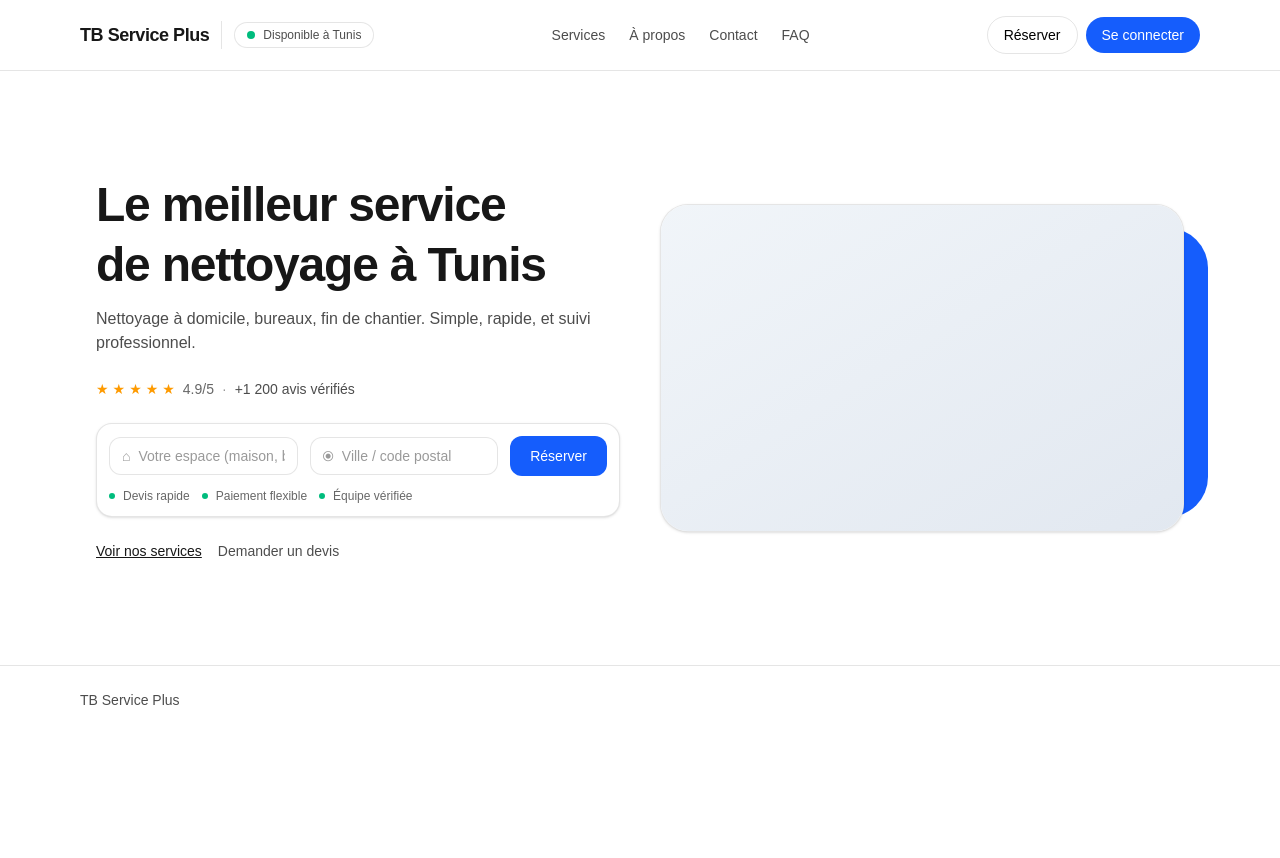
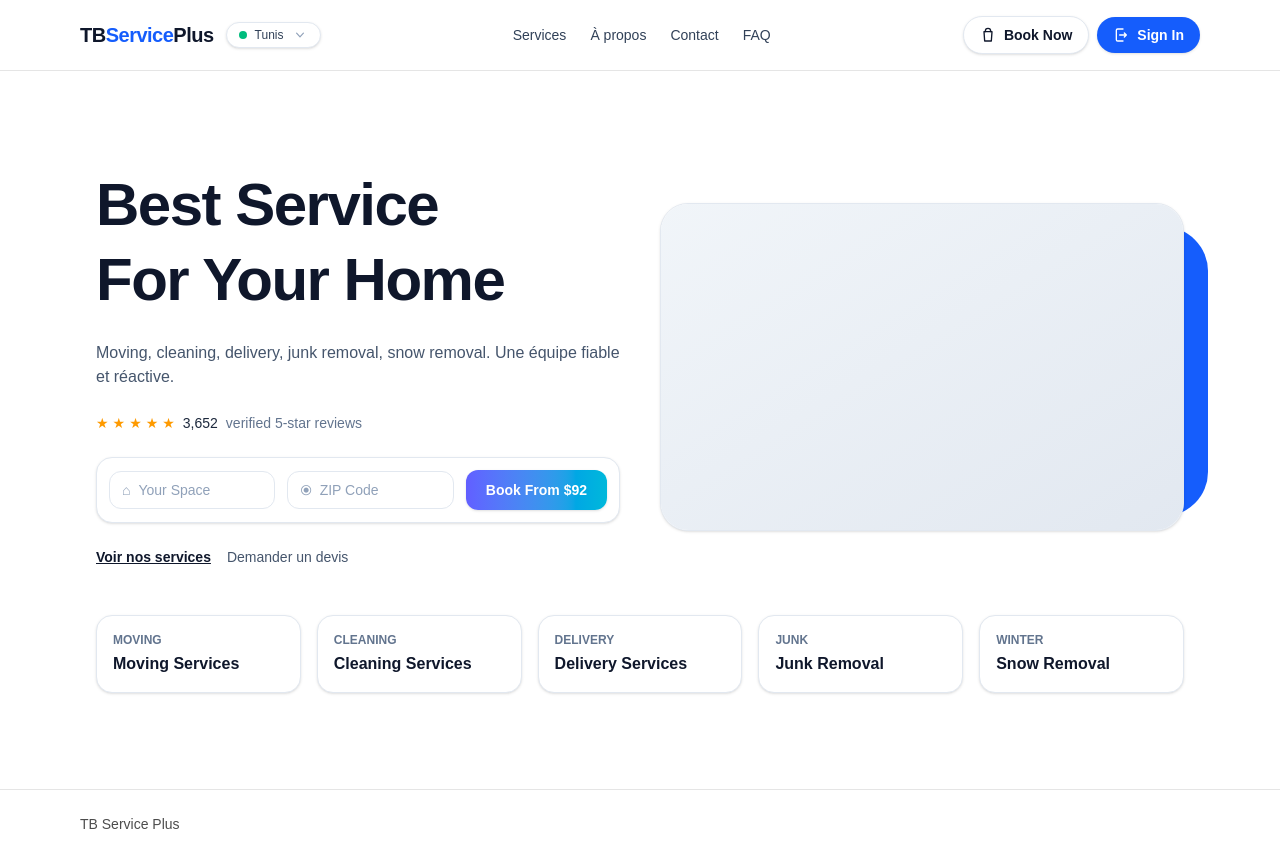
Before and after one commit to Aganzemc/tb-service-plus-ui, a Next.js app: page /page/home in a window 1280 px wide. Before the commit the page ends 800 px from the top, so only its background shows below. Built offline with nearby package versions, Linux system fonts and the light colour scheme.

Commit message:
page home

```diff
--- a/src/app/page/home/page.tsx
+++ b/src/app/page/home/page.tsx
@@ -2,21 +2,21 @@ import Link from "next/link";
 
 export default function HomePage() {
   return (
-    <div className="mx-auto grid max-w-6xl grid-cols-1 items-center gap-10 px-4 py-12 md:grid-cols-2 md:py-16">
+    <div className="mx-auto max-w-6xl px-4 py-10 md:py-14">
+      <div className="grid grid-cols-1 items-center gap-10 md:grid-cols-2">
         <section className="space-y-6">
-        <div className="space-y-3">
-          <h1 className="text-4xl font-semibold leading-tight tracking-tight md:text-5xl">
-            Le meilleur service
+          <h1 className="text-4xl font-semibold leading-tight tracking-tight text-slate-900 md:text-6xl">
+            Best Service
             <br />
-            de nettoyage à Tunis
+            For Your Home
           </h1>
-          <p className="max-w-xl text-black/70">
-            Nettoyage à domicile, bureaux, fin de chantier. Simple, rapide, et suivi
-            professionnel.
+
+          <p className="max-w-xl text-sm leading-6 text-slate-600 md:text-base">
+            Moving, cleaning, delivery, junk removal, snow removal. Une équipe fiable
+            et réactive.
           </p>
-        </div>
 
-        <div className="flex items-center gap-2 text-sm text-black/70">
+          <div className="flex items-center gap-2 text-sm text-slate-600">
             <div className="flex items-center gap-1 text-amber-500">
               <span aria-hidden>★</span>
               <span aria-hidden>★</span>
@@ -24,71 +24,79 @@ export default function HomePage() {
               <span aria-hidden>★</span>
               <span aria-hidden>★</span>
             </div>
-          <span className="text-black/60">4.9/5</span>
-          <span className="text-black/40">·</span>
-          <span>+1 200 avis vérifiés</span>
+            <span className="font-medium text-slate-800">3,652</span>
+            <span className="text-slate-500">verified 5-star reviews</span>
           </div>
 
-        <div className="rounded-2xl border border-black/10 bg-white p-3 shadow-sm">
+          <div className="rounded-2xl border border-slate-200 bg-white p-3 shadow-sm">
             <div className="grid grid-cols-1 gap-3 sm:grid-cols-[1fr_1fr_auto] sm:items-center">
-            <label className="flex items-center gap-2 rounded-xl border border-black/10 bg-white px-3 py-2 text-sm">
-              <span className="text-black/40" aria-hidden>
+              <label className="flex items-center gap-2 rounded-xl border border-slate-200 bg-white px-3 py-2 text-sm text-slate-700">
+                <span className="text-slate-400" aria-hidden>
                   ⌂
                 </span>
                 <input
-                className="w-full bg-transparent outline-none placeholder:text-black/40"
-                placeholder="Votre espace (maison, bureau…)"
+                  className="w-full bg-transparent outline-none placeholder:text-slate-400"
+                  placeholder="Your Space"
                 />
               </label>
-            <label className="flex items-center gap-2 rounded-xl border border-black/10 bg-white px-3 py-2 text-sm">
-              <span className="text-black/40" aria-hidden>
+              <label className="flex items-center gap-2 rounded-xl border border-slate-200 bg-white px-3 py-2 text-sm text-slate-700">
+                <span className="text-slate-400" aria-hidden>
                   ⦿
                 </span>
                 <input
-                className="w-full bg-transparent outline-none placeholder:text-black/40"
-                placeholder="Ville / code postal"
+                  className="w-full bg-transparent outline-none placeholder:text-slate-400"
+                  placeholder="ZIP Code"
                 />
               </label>
               <Link
                 href="/page/contact"
-              className="inline-flex items-center justify-center rounded-xl bg-blue-600 px-5 py-2.5 text-sm font-medium text-white hover:bg-blue-700"
+                className="inline-flex items-center justify-center rounded-xl bg-linear-to-r from-indigo-500 to-cyan-500 px-5 py-2.5 text-sm font-semibold text-white shadow-sm hover:opacity-95"
               >
-              Réserver
+                Book From $92
               </Link>
-          </div>
-
-          <div className="mt-3 flex flex-wrap items-center gap-3 text-xs text-black/60">
-            <span className="inline-flex items-center gap-2">
-              <span className="h-1.5 w-1.5 rounded-full bg-emerald-500" />
-              Devis rapide
-            </span>
-            <span className="inline-flex items-center gap-2">
-              <span className="h-1.5 w-1.5 rounded-full bg-emerald-500" />
-              Paiement flexible
-            </span>
-            <span className="inline-flex items-center gap-2">
-              <span className="h-1.5 w-1.5 rounded-full bg-emerald-500" />
-              Équipe vérifiée
-            </span>
             </div>
           </div>
 
           <div className="flex items-center gap-4">
-          <Link className="text-sm font-medium underline" href="/page/services">
+            <Link className="text-sm font-semibold text-slate-900 underline" href="/page/services">
               Voir nos services
             </Link>
-          <Link className="text-sm text-black/70 hover:text-black" href="/page/contact">
+            <Link className="text-sm text-slate-600 hover:text-slate-900" href="/page/contact">
               Demander un devis
             </Link>
           </div>
         </section>
 
         <section className="relative">
-        <div className="absolute -right-6 top-6 hidden h-[88%] w-[70%] rounded-[40px] bg-blue-600 md:block" />
-        <div className="relative overflow-hidden rounded-[28px] border border-black/10 bg-white shadow-sm">
-          <div className="aspect-[16/10] w-full bg-gradient-to-br from-slate-100 to-slate-200" />
+          <div className="absolute -right-6 top-6 hidden h-[88%] w-[70%] rounded-[44px] bg-blue-600 md:block" />
+          <div className="relative overflow-hidden rounded-[28px] border border-slate-200 bg-white shadow-sm">
+            <div className="aspect-16/10 w-full bg-linear-to-br from-slate-100 to-slate-200" />
           </div>
         </section>
       </div>
+
+      <div className="mt-12 grid grid-cols-1 gap-4 md:grid-cols-5">
+        <div className="rounded-2xl border border-slate-200 bg-white p-4 shadow-sm">
+          <p className="text-xs font-semibold text-slate-500">MOVING</p>
+          <p className="mt-1 font-semibold text-slate-900">Moving Services</p>
+        </div>
+        <div className="rounded-2xl border border-slate-200 bg-white p-4 shadow-sm">
+          <p className="text-xs font-semibold text-slate-500">CLEANING</p>
+          <p className="mt-1 font-semibold text-slate-900">Cleaning Services</p>
+        </div>
+        <div className="rounded-2xl border border-slate-200 bg-white p-4 shadow-sm">
+          <p className="text-xs font-semibold text-slate-500">DELIVERY</p>
+          <p className="mt-1 font-semibold text-slate-900">Delivery Services</p>
+        </div>
+        <div className="rounded-2xl border border-slate-200 bg-white p-4 shadow-sm">
+          <p className="text-xs font-semibold text-slate-500">JUNK</p>
+          <p className="mt-1 font-semibold text-slate-900">Junk Removal</p>
+        </div>
+        <div className="rounded-2xl border border-slate-200 bg-white p-4 shadow-sm">
+          <p className="text-xs font-semibold text-slate-500">WINTER</p>
+          <p className="mt-1 font-semibold text-slate-900">Snow Removal</p>
+        </div>
+      </div>
+    </div>
   );
 }
--- a/src/components/Navbar.tsx
+++ b/src/components/Navbar.tsx
@@ -2,30 +2,47 @@ import Link from "next/link";
 
 export default function Navbar() {
   return (
-    <header className="sticky top-0 z-50 w-full border-b border-black/10 bg-white/90 backdrop-blur">
+    <header className="sticky top-0 z-50 w-full border-b border-black/10 bg-white/80 backdrop-blur">
       <div className="mx-auto flex max-w-6xl items-center justify-between gap-4 px-4 py-4">
         <div className="flex items-center gap-3">
-          <Link href="/page/home" className="text-lg font-semibold tracking-tight">
-            TB Service Plus
+          <Link href="/page/home" className="text-xl font-semibold tracking-tight text-slate-900">
+            <span className="text-slate-900">TB</span>
+            <span className="text-blue-600">Service</span>
+            <span className="text-slate-900">Plus</span>
           </Link>
-          <span className="hidden h-7 w-px bg-black/10 sm:block" />
-          <div className="hidden items-center gap-2 rounded-full border border-black/10 bg-white px-3 py-1 text-xs text-black/70 sm:flex">
+
+          <button
+            type="button"
+            className="hidden items-center gap-2 rounded-full border border-slate-200 bg-white px-3 py-1 text-xs font-medium text-slate-700 shadow-sm sm:inline-flex"
+          >
             <span className="h-2 w-2 rounded-full bg-emerald-500" />
-            <span>Disponible à Tunis</span>
-          </div>
+            <span>Tunis</span>
+            <svg
+              aria-hidden
+              viewBox="0 0 20 20"
+              fill="currentColor"
+              className="h-4 w-4 text-slate-400"
+            >
+              <path
+                fillRule="evenodd"
+                d="M5.23 7.21a.75.75 0 011.06.02L10 11.168l3.71-3.94a.75.75 0 111.08 1.04l-4.25 4.5a.75.75 0 01-1.08 0l-4.25-4.5a.75.75 0 01.02-1.06z"
+                clipRule="evenodd"
+              />
+            </svg>
+          </button>
         </div>
 
-        <nav className="hidden items-center gap-6 text-sm text-black/70 md:flex">
-          <Link className="hover:text-black" href="/page/services">
+        <nav className="hidden items-center gap-6 text-sm font-medium text-slate-700 md:flex">
+          <Link className="hover:text-slate-900" href="/page/services">
             Services
           </Link>
-          <Link className="hover:text-black" href="/page/about">
+          <Link className="hover:text-slate-900" href="/page/about">
             À propos
           </Link>
-          <Link className="hover:text-black" href="/page/contact">
+          <Link className="hover:text-slate-900" href="/page/contact">
             Contact
           </Link>
-          <Link className="hover:text-black" href="/page/faq">
+          <Link className="hover:text-slate-900" href="/page/faq">
             FAQ
           </Link>
         </nav>
@@ -33,15 +50,44 @@ export default function Navbar() {
         <div className="flex items-center gap-2">
           <Link
             href="/page/contact"
-            className="hidden rounded-full border border-black/10 px-4 py-2 text-sm font-medium text-black hover:bg-black/5 sm:inline-flex"
+            className="hidden items-center justify-center gap-2 rounded-full border border-slate-200 bg-white px-4 py-2 text-sm font-semibold text-slate-900 shadow-sm hover:bg-slate-50 sm:inline-flex"
           >
-            Réserver
+            <svg aria-hidden viewBox="0 0 24 24" fill="none" className="h-4 w-4">
+              <path
+                d="M8 7V6a4 4 0 118 0v1"
+                stroke="currentColor"
+                strokeWidth="2"
+                strokeLinecap="round"
+              />
+              <path
+                d="M6 7h12l-1 14H7L6 7z"
+                stroke="currentColor"
+                strokeWidth="2"
+                strokeLinejoin="round"
+              />
+            </svg>
+            Book Now
           </Link>
           <Link
             href="/page/admin/login"
-            className="inline-flex rounded-full bg-blue-600 px-4 py-2 text-sm font-medium text-white hover:bg-blue-700"
+            className="inline-flex items-center justify-center gap-2 rounded-full bg-blue-600 px-4 py-2 text-sm font-semibold text-white shadow-sm hover:bg-blue-700"
           >
-            Se connecter
+            <svg aria-hidden viewBox="0 0 24 24" fill="none" className="h-4 w-4">
+              <path
+                d="M15 3H7a2 2 0 00-2 2v14a2 2 0 002 2h8"
+                stroke="currentColor"
+                strokeWidth="2"
+                strokeLinecap="round"
+              />
+              <path
+                d="M10 12h10m0 0l-3-3m3 3l-3 3"
+                stroke="currentColor"
+                strokeWidth="2"
+                strokeLinecap="round"
+                strokeLinejoin="round"
+              />
+            </svg>
+            Sign In
           </Link>
         </div>
       </div>
```
Lines whose indentation alone changed are shown as unchanged.
